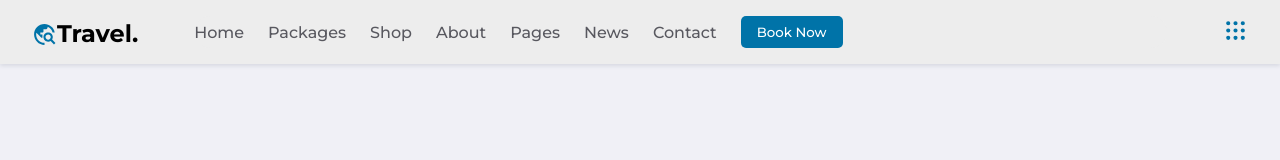
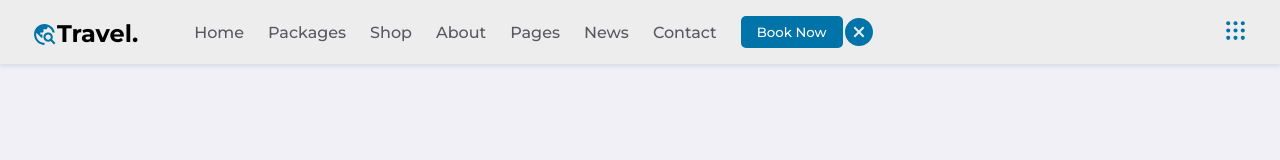
Before and after one commit to Rushela05/Travel-Website, a React (Create React App) app: page / in a window 1280 px wide. Shown: the top 160 px of the page. Built offline with nearby package versions, Linux system fonts and the light colour scheme.

Commit message:
onclick to close the navbar

```diff
--- a/src/Components/Navbar/Navbar.jsx
+++ b/src/Components/Navbar/Navbar.jsx
@@ -6,9 +6,13 @@ import { TbGridDots } from "react-icons/tb";
 
 const Navbar = () => {
     const [active, setActive] = useState('navBar')
-    // funbction to toggle navbar
+    // function to toggle navbar
     const showNav =  ()=> {
         setActive('navBar activeNavbar')
+    }
+    //Function to Close navbar
+    const closeNav = ()=> {
+        setActive('navBar')
     }
 
     return(
@@ -51,7 +55,7 @@ const Navbar = () => {
 
                     </ul>
 
-                    <div className="closeNavbar">
+                    <div onClick={closeNav} className="closeNavbar">
                         <AiFillCloseCircle className="icon" />
                     </div>
                 </div>
--- a/src/Components/Navbar/navbar.scss
+++ b/src/Components/Navbar/navbar.scss
@@ -88,7 +88,7 @@
     }
 
     .closeNavbar {
-      display: none;
+      display:flex;
       top: 1rem;
       cursor: pointer;
       right: 1.5rem;
```
